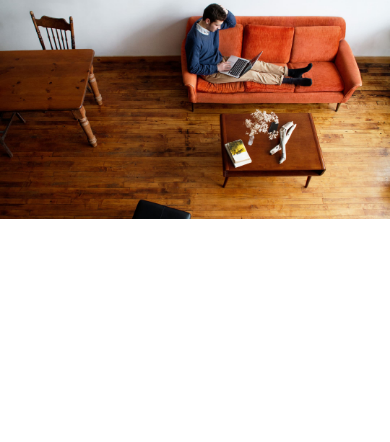
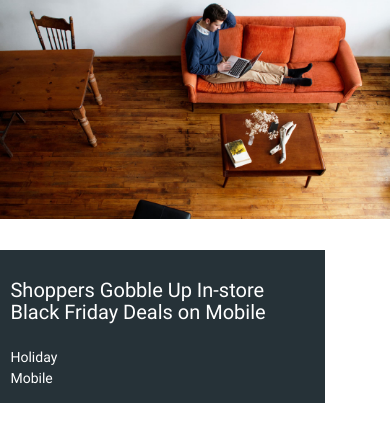
Before and after one commit to quinnschwartz/google, a plain HTML site: page index.html in a window 390 px wide. Drawn offline with nearby package versions, Linux system fonts and the light colour scheme.

Commit message:
add helper class to p element to hide only on small screen sizes.

```diff
--- a/css/styles.css
+++ b/css/styles.css
@@ -3,3 +3,19 @@ body {
   background-size: 100%;
   background-repeat: no-repeat;
 }
+
+.shoppers {
+  color: white;
+  background-color: #263238;
+  margin-top: 250px;
+  width: 20px;
+}
+
+
+h1 {
+  font-size: 20px;
+}
+
+li a {
+  color: white;
+}
--- a/index.html
+++ b/index.html
@@ -5,16 +5,19 @@
       <link type="text/css" rel="stylesheet" href="css/materialize.css"  media="screen,projection"/>
       <link rel="stylesheet" href="css/styles.css" type="text/css">
       <meta name="viewport" content="width=device-width, initial-scale=1.0"/>
+      <title>Think with Google</title>
     </head>
     <body>
-
-
-
-
-
-
-
-
+      <div class="row">
+        <div class="col s10 shoppers">
+          <h1>Shoppers Gobble Up In-store Black Friday Deals on Mobile</h1>
+          <ul>
+            <li><a href="#">Holiday</a></li>
+            <li><a href="#">Mobile</a></li>
+          </ul>
+          <p class="hide-on-small-only">Store foot traffic surged on Black Friday</p>
+        </div>
+      </div>
       <!--Import jQuery before materialize.js-->
       <script type="text/javascript" src="https://code.jquery.com/jquery-2.1.1.min.js"></script>
       <script type="text/javascript" src="js/materialize.js"></script>
```
